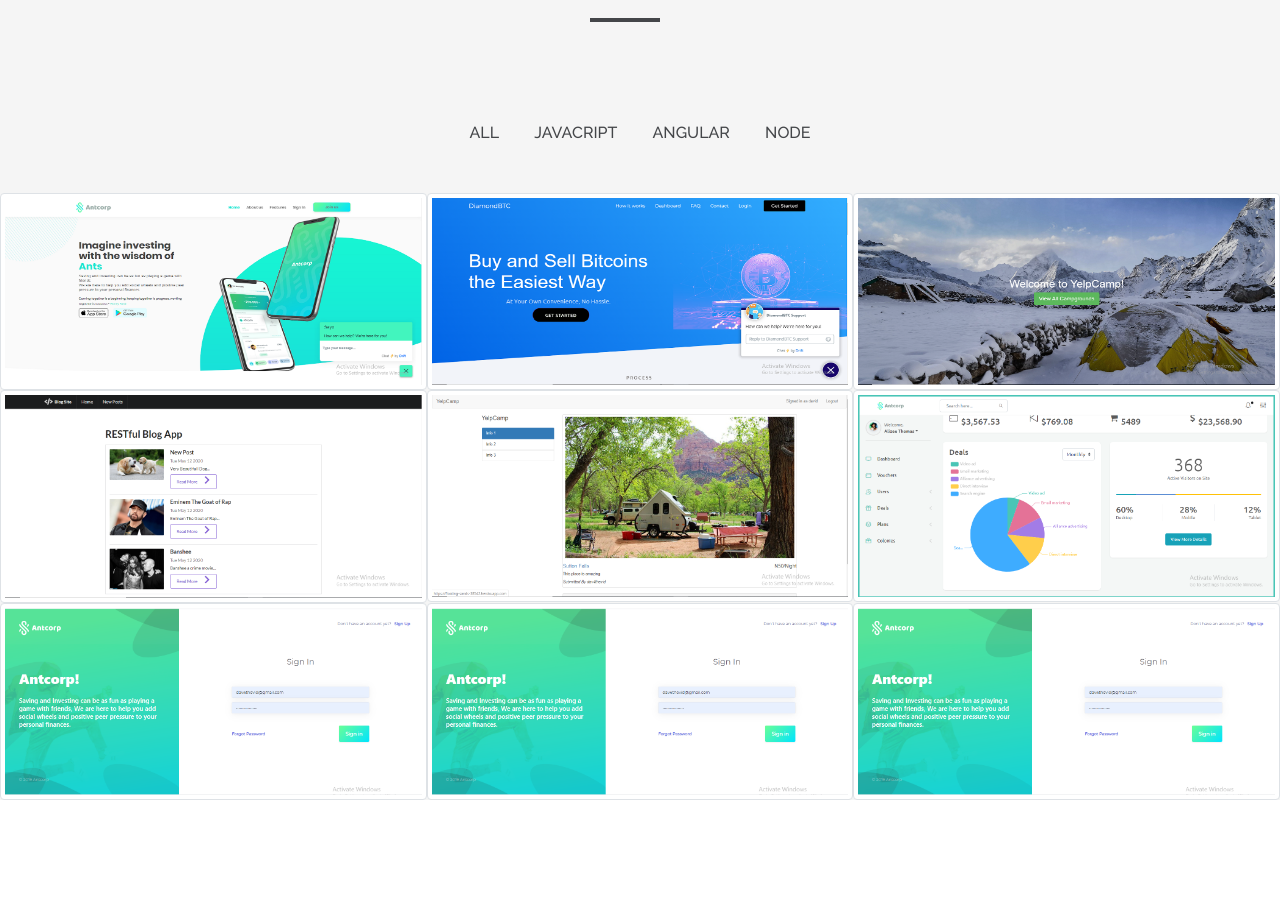
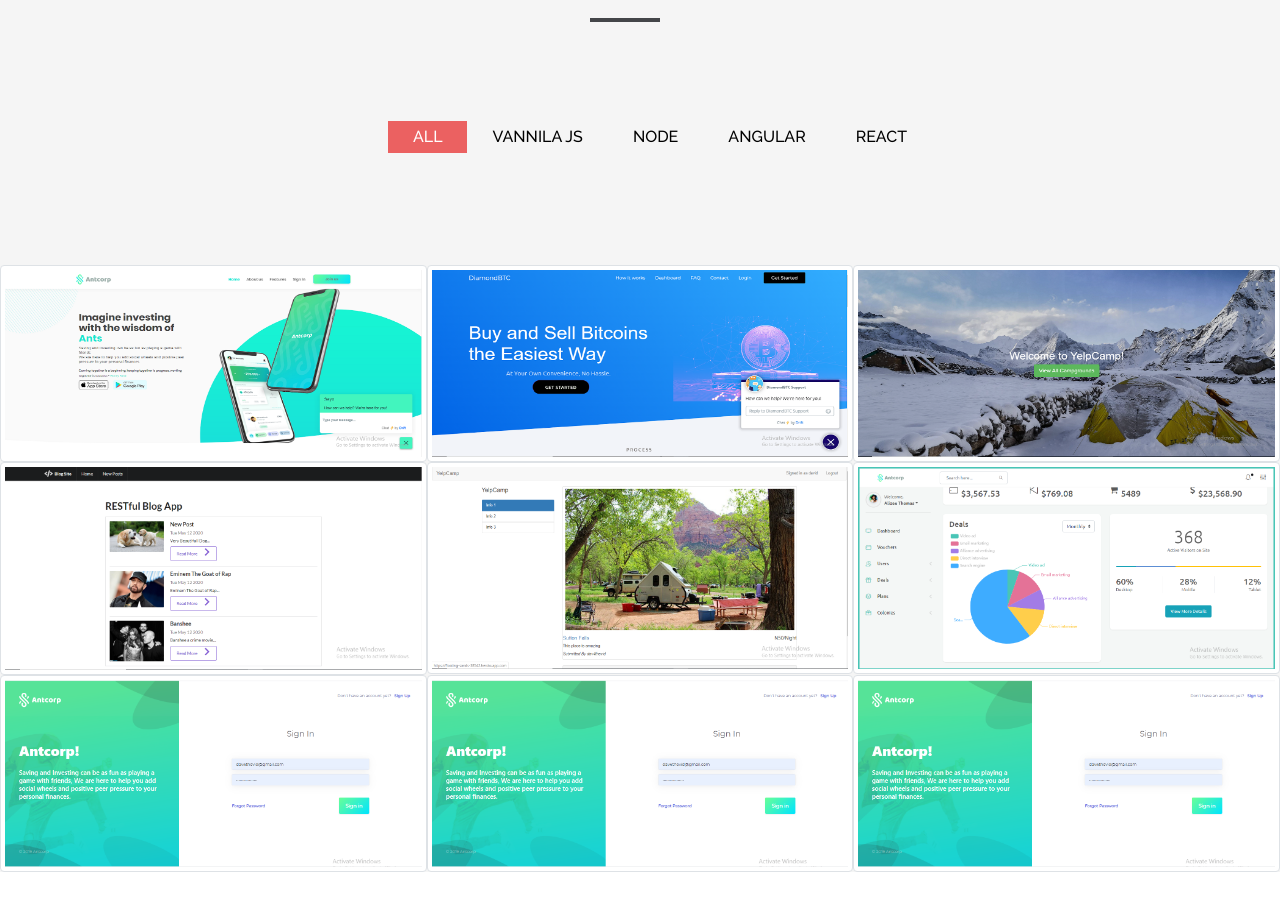
Before and after one commit to dav4thevid/angular-port-folio, an Angular app: page / in a window 1280 px wide. Shown: the part 1860-2758 px from the top of the page. Built offline with nearby package versions, Linux system fonts and the light colour scheme.

Commit message:
enhan:made some changes to project page

```diff
--- a/src/app/about/about.component.html
+++ b/src/app/about/about.component.html
@@ -1,35 +1,3 @@
-<!-- <nav class="navbar fixed-top navbar-expand-lg navbar-dark bg-dark">
-  <a class="navbar-brand" href="#">Navbar w/ text</a>
-  <button
-    class="navbar-toggler"
-    type="button"
-    data-toggle="collapse"
-    data-target="#navbarText"
-    aria-controls="navbarText"
-    aria-expanded="false"
-    aria-label="Toggle navigation"
-  >
-    <span class="navbar-toggler-icon"></span>
-  </button>
-  <div class="collapse navbar-collapse" id="navbarText">
-    <ul class="navbar-nav mr-auto">
-      <li class="nav-item active">
-        <a class="nav-link" href="#"
-          >Home <span class="sr-only">(current)</span></a
-        >
-      </li>
-      <li class="nav-item">
-        <a class="nav-link" href="#">Features</a>
-      </li>
-      <li class="nav-item">
-        <a class="nav-link" href="#">Pricing</a>
-      </li>
-    </ul>
-    <span class="navbar-text">
-      Navbar text with an inline element
-    </span>
-  </div>
-</nav> -->
 
 <section>
   <div class="container-fluid">
@@ -217,21 +185,12 @@
     </div>
     <div class="row">
       <div class="col-12 text-header d-flex justify-content-center mb-5">
-        <a (click)="showPageAll()" routerLinkActive="router-link-active">ALL</a>
-        <a (click)="showJavascriptPage()" routerLinkActive="router-link-active"
-          >JAVACRIPT</a
-        >
-        <a (click)="showAngularPage()" routerLinkActive="router-link-active"
-          >ANGULAR</a
-        >
-        <a
-          (click)="showNodePage()"
-          id="node"
-          routerLinkActive="router-link-active"
-          >NODE</a
-        >
-        <!-- <a (click)="showReactPage()" class = "ml-4 mr-4"  routerLinkActive="router-link-active" >REACT</a>
-          <a (click)="showIonicFirebasePage()" class = "ml-4 mr-4"  routerLinkActive="router-link-active" >IONIC/FIREBASE</a> -->
+        <ul>
+          <li *ngFor="let tool of tools" (click)="setTools(tool)">
+            <a [class.active]="tool===activeTool">{{tool}}</a>
+          </li>
+        </ul>
+
       </div>
     </div>
     <div class="row" *ngIf="showAllPage">
@@ -301,51 +260,69 @@
       </div>
     </div>
 
-    <div *ngIf="showPageJavascript">
+    <div class="row" *ngIf="showPageJavascript">
       <div class="col-12 col-sm-6 col-md-4 m-0 p-0">
         <img
         class="img-thumbnail"
-          src="../../assets/antcorp dash login.PNG"
+        src="../../assets/YelpCamp.PNG"
         alt="antcorp project"
       />
       </div>
       <div class="col-12 col-sm-6 col-md-4 m-0 p-0">
         <img
           class="img-thumbnail"
-          src="../../assets/antcorp dash login.PNG"
+          src="../../assets/Blog App.PNG"
           alt="antcorp project"
         />
       </div>
     </div>
 
-    <div *ngIf="showPageAngular">
+    <div class="row" *ngIf="showPageAngular">
       <div class="col-12 col-sm-6 col-md-4 m-0 p-0">
         <img
         class="img-thumbnail"
-          src="../../assets/antcorp dash login.PNG"
+        src="../../assets/Antcorp 3.PNG"
+        alt="antcorp project"
+      />
+      </div>
+      <div class="col-12 col-sm-6 col-md-4 m-0 p-0">
+        <img
+        class="img-thumbnail"
+        src="../../assets/Avian.PNG"
+        alt="antcorp project"
+      />
+      </div>
+      <div class="col-12 col-sm-6 col-md-4 m-0 p-0">
+        <img
+        class="img-thumbnail"
+        src="../../assets/diamond.PNG"
         alt="antcorp project"
       />
       </div>
     </div>
 
-    <div *ngIf="showPageNode">
+    <div class="row" *ngIf="showPageNode">
       <div class="col-12 col-sm-6 col-md-4 m-0 p-0">
-        Node
-        <!-- <img class = "img-thumbnail" src = "../../assets/antcorp dash login.PNG" alt = "antcorp project"> -->
+        <img
+          class="img-thumbnail"
+          src="../../assets/Blog App.PNG"
+          alt="antcorp project"
+        />
       </div>
+      <div class="col-12 col-sm-6 col-md-4 m-0 p-0">
+        <img
+          class="img-thumbnail"
+          src="../../assets/YelpCamp.PNG"
+          alt="antcorp project"
+        />
+      </div>
+
     </div>
 
     <div *ngIf="showPageReact">
       <div class="col-12 col-sm-6 col-md-4 m-0 p-0">
         React
-        <!-- <img class = "img-thumbnail" src = "../../assets/antcorp dash login.PNG" alt = "antcorp project"> -->
-      </div>
-    </div>
-
-    <div *ngIf="showPageIonicFirebase">
-      <div class="col-12 col-sm-6 col-md-4 m-0 p-0">
-        Ionic/Firebase
-        <!-- <img class = "img-thumbnail" src = "../../assets/antcorp dash login.PNG" alt = "antcorp project"> -->
+        <img class = "img-thumbnail" src = "../../assets/react.PNG" alt = "antcorp project">
       </div>
     </div>
   </div>
--- a/src/app/about/about.component.scss
+++ b/src/app/about/about.component.scss
@@ -1,5 +1,39 @@
 @import url('https://fonts.googleapis.com/css2?family=Raleway:wght@100;500;600;700&display=swap');
 
+
+// a{
+//   cursor: pointer
+// }
+
+// a:active{
+//   background-color: red;
+//   color:white;
+// }
+
+ul li {
+  margin: 0 0 3em 0;
+  padding: 0;
+  list-style: none;
+  float: left;
+  cursor: pointer;
+  transition: left 0.5s ease-in-out;
+}
+
+ul li a {
+  color: #000;
+  display: block;
+  position: relative;
+  line-height: 32px;
+  padding: 0 25px 0 25px;
+  white-space: nowrap;
+  // transition: left 0.5s ease-in-out;
+}
+
+ul li a.active {
+  background-color: rgb(235, 97, 97);
+  color: #ffff;
+  // transition: left 0.9s ease-in-out;
+}
 
 .icons {
   width:75px;
--- a/src/app/about/about.component.ts
+++ b/src/app/about/about.component.ts
@@ -7,74 +7,73 @@ import {faFighterJet} from '@fortawesome/free-solid-svg-icons';
   styleUrls: ['./about.component.scss']
 })
 export class AboutComponent implements OnInit {
-
   showAllPage = true;
   showPageJavascript = false;
   showPageAngular = false;
   showPageNode = false;
   showPageReact = false;
   showPageIonicFirebase = false;
+
+  activeTool = 'ALL';
+
+  tools = [
+    'ALL',
+    'VANNILA JS',
+    'NODE',
+    'ANGULAR',
+    'REACT',
+  ];
+
+  setTools(tool) {
+    this.activeTool = tool;
+    console.log(tool);
+    if (tool === 'ALL') {
+      this.showAllPage = true;
+      this.showPageJavascript = false;
+      this.showPageNode = false;
+      this.showPageReact = false;
+      this.showPageAngular = false;
+    } else if ( tool === 'VANNILA JS') {
+      this.showPageJavascript = true;
+      this.showPageNode = false;
+      this.showAllPage = false;
+      this.showPageReact = false;
+      this.showPageAngular = false;
+    }
+      else if (tool === 'NODE') {
+      this.showPageNode = true;
+      this.showPageJavascript = false;
+      this.showAllPage = false;
+      this.showPageReact = false;
+      this.showPageAngular = false;
+    } else if (tool === 'ANGULAR') {
+      this.showPageAngular = true;
+      this.showAllPage = false;
+      this.showPageJavascript = false;
+      this.showPageNode = false;
+      this.showPageReact = false;
+    } else if (tool === 'REACT') {
+      this.showPageReact = true;
+      this.showPageAngular = false;
+      this.showPageJavascript = false;
+      this.showAllPage = false;
+      this.showPageNode = false;
+    }
+  }
+
+  toggleTools() {
+
+  }
+
+
   constructor() { }
 
   ngOnInit() {
-  }
-
-  showPageAll() {
-    this.showAllPage = true;
-    this.showPageJavascript = false;
-    this.showPageAngular = false;
-    this.showPageAngular = false;
-    this.showPageReact = false;
-    this.showPageNode = false;
-  }
-
-  showJavascriptPage() {
-    this.showPageJavascript = true;
-    this.showAllPage = false;
-    this.showPageAngular = false;
-    this.showPageAngular = false;
-    this.showPageReact = false;
-    this.showPageNode = false;
-  }
-
-  showAngularPage() {
-    this.showPageJavascript = false;
-    this.showAllPage = false;
-    this.showPageAngular = true;
-    this.showPageIonicFirebase = false;
-    this.showPageReact = false;
-    this.showPageNode = false;
-  }
-
-  showNodePage() {
-    this.showPageJavascript = false;
-    this.showAllPage = false;
-    this.showPageAngular = false;
-    this.showPageIonicFirebase = false;
-    this.showPageReact = false;
-    this.showPageNode = true;
-  }
-
-  showReactPage() {
-    this.showPageJavascript = false;
-    this.showAllPage = false;
-    this.showPageAngular = false;
-    this.showPageIonicFirebase = false;
-    this.showPageReact = true;
-    this.showPageNode = false;
-  }
-
-  showIonicFirebasePage() {
-    this.showPageIonicFirebase = true;
-    this.showPageJavascript = false;
-    this.showAllPage = false;
-    this.showPageAngular = false;
-    this.showPageReact = false;
-    this.showPageNode = false;
   }
 
 
 
 
 
+
 }
--- a/src/app/home-page/home-page.component.ts
+++ b/src/app/home-page/home-page.component.ts
@@ -19,7 +19,10 @@ export class HomePageComponent implements OnInit {
 
 onWindowScroll(e) {
     let element = document.querySelector('.navbar');
-    if (window.pageYOffset > element.clientHeight) {
+    if (window.pageYOffset > element.clientHeight)
+
+    {
+      // console.dir(element)
       element.classList.add('navbar2');
     } else {
       element.classList.remove('navbar2');
```
Also changed, not shown: src/assets/react.PNG (added). Lines whose indentation alone changed are shown as unchanged.
